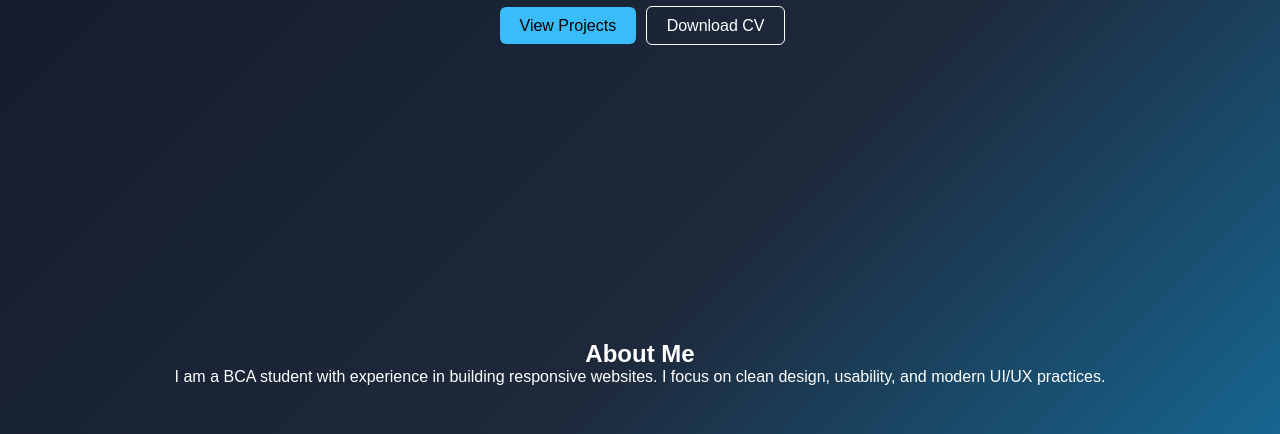
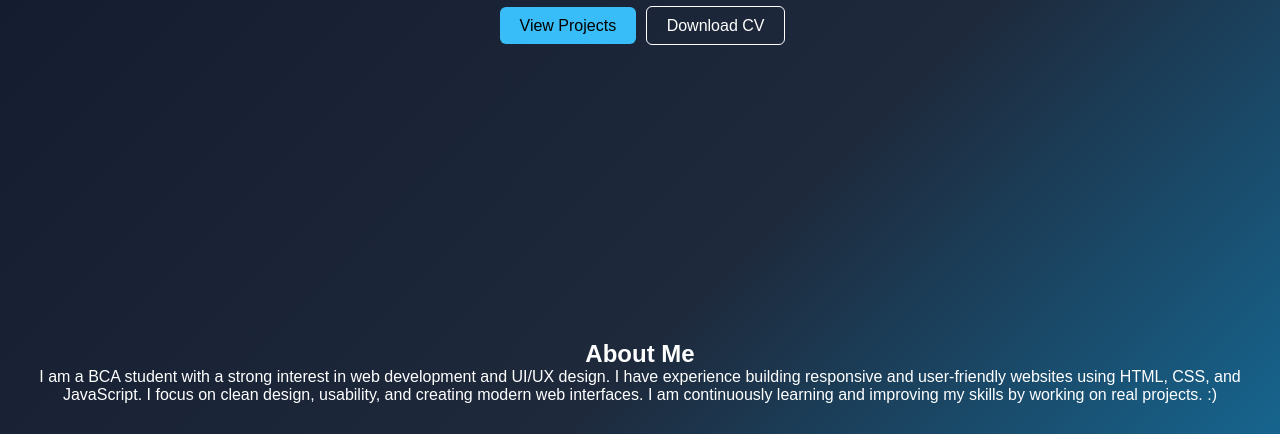
Before and after one commit to pranaypatil7205-web/Portfolio-, a plain HTML site: page index.html in a window 1280 px wide. Shown: the part 518-952 px from the top of the page. Drawn offline with Linux system fonts and the light colour scheme.

Commit message:
index.html

```diff
--- a/index.html
+++ b/index.html
@@ -42,8 +42,12 @@
 <section id="about" class="section">
   <h2>About Me</h2>
   <p>
-    I am a BCA student with experience in building responsive websites.
-    I focus on clean design, usability, and modern UI/UX practices.
+    <p>
+I am a BCA student with a strong interest in web development and UI/UX design.
+I have experience building responsive and user-friendly websites using HTML, CSS, and JavaScript.
+I focus on clean design, usability, and creating modern web interfaces.
+I am continuously learning and improving my skills by working on real projects. :)
+</p>
   </p>
 </section>
 
```
